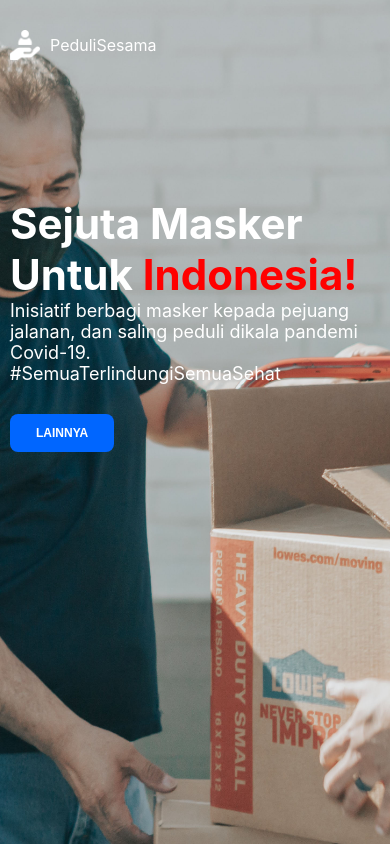
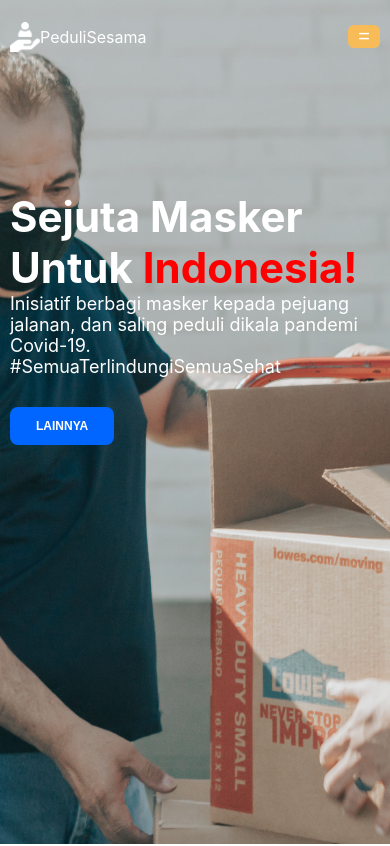
Before and after one commit to eggyyuliandika/healthy-web, a Next.js app: page / in a window 390 px wide. Shown: the top 846 px of the page. Built offline with nearby package versions, Linux system fonts and the light colour scheme.

Commit message:
revisi #4

```diff
--- a/pages/index.js
+++ b/pages/index.js
@@ -1,7 +1,9 @@
 import Head from "next/head";
 import Image from "next/image";
+import { useState } from "react";
 
 export default function Home() {
+  const [showMobileNav, setShowMobileNav] = useState(false);
   return (
     <div>
       <div className="cover-display">
@@ -17,6 +19,21 @@ export default function Home() {
             <div>Tentang</div>
           </div>
         </div>
+        <nav className="mobile-nav">
+          <div className="heading-mobile">
+            <img src="/hand.png" width="30px" height="30px" />
+            PeduliSesama
+          </div>
+          <button onClick={() => setShowMobileNav(!showMobileNav)}>=</button>
+          <div
+            className={`mobile-nav-content ${showMobileNav ? "visible" : ""}`}
+          >
+            <a>Beranda</a>
+            <a>Riwayat</a>
+            <a>Informasi</a>
+            <a>Tentang</a>
+          </div>
+        </nav>
         <div className="cover-content">
           <div>
             <div className="cover-content-title">
@@ -44,13 +61,13 @@ export default function Home() {
             tersendiri bagi masyarakat yang tinggal di permukiman pemulung di
             <span> Tanah Merah, Koja, Jakarta Utara.</span>
           </div>
+          <div>
+            Di lokasi dipenuhi dengan barang-barang bekas hasil kumpul warga
+            yang memang mata pencahariannya adalah pemulung. Masih banyak
+            masyarakat yang belum menerapkan protokol kesehatan untuk mencegah
+            penyebaran virus corona, seperti tidak mengenakan masker.
+          </div>
           {/* <div>
-            Di lokasi tersebut juga dipenuhi dengan barang-barang bekas hasil
-            kumpul warga yang memang mata pencahariannya adalah pemulung. Namun
-            hal ini tidak menjadi halangan bagi warga untuk tetap disiplin
-            menerapkan protokol kesehatan demi mencegah penularan Covid-19.
-          </div> */}
-          <div>
             <div>
               Masih banyak masyarakat yang belum menerapkan protokol kesehatan
               untuk mencegah penyebaran virus corona, seperti tidak mengenakan
@@ -58,7 +75,7 @@ export default function Home() {
               ini, &quot;untuk makan saja susah, apalagi untu membeli
               masker&quot; ucap salah satu warga dipemukiman tersebut.
             </div>
-          </div>
+          </div> */}
           <button className="section-content-btn">Lihat Selengkapnya</button>
         </div>
       </div>
--- a/styles/style.css
+++ b/styles/style.css
@@ -47,8 +47,11 @@
     background-image: url(../public/berbagi2.jpg);
     width: 100%;
     height: 100vh;
+    padding: 20px 10px 0px 10px;
+  }
 
-    padding: 30px 10px 0px 10px;
+  div.cover-navbar {
+    display: none;
   }
 
   div.cover-menu-navbar {
@@ -184,6 +187,32 @@
   div.footer-end {
     font-size: 12px;
   }
+
+  div.heading-mobile {
+    display: flex;
+    align-items: center;
+  }
+
+  nav.mobile-nav {
+    height: fit-content;
+    width: 100%;
+    padding: 0px;
+    top: 0;
+    left: 0;
+    right: 0;
+    display: flex;
+    align-items: center;
+    justify-content: space-between;
+  }
+
+  nav.mobile-nav button {
+    border: none;
+    padding: 0px 10px;
+    border-radius: 6px;
+    margin: 5px 0px;
+    font-size: 20px;
+    justify-content: flex-end;
+  }
 }
 
 /* Cover */
@@ -197,6 +226,47 @@
 }
 
 /* Cover Navbar */
+
+.mobile-nav {
+  display: none;
+  color: #fff;
+}
+
+.mobile-nav button {
+  background-color: rgb(247, 188, 88);
+  color: #fff;
+  transition: 0.3s;
+  cursor: pointer;
+}
+
+.mobile-nav button:hover {
+  background-color: rgb(0, 98, 255);
+}
+
+.mobile-nav-content {
+  display: none;
+  position: fixed;
+  padding: 20px;
+  top: 50px;
+  left: 70%;
+  right: 1%;
+  border-radius: 6px;
+  justify-content: center;
+  flex-direction: column;
+  background-color: #fff;
+  color: #000;
+}
+
+.mobile-nav-content.visible {
+  display: flex;
+  padding: 20px;
+  margin-top: 20px;
+}
+
+.mobile-nav-content a {
+  text-align: center;
+  padding: 10px 0px;
+}
 
 .cover-navbar {
   /* position: fixed; */
```
